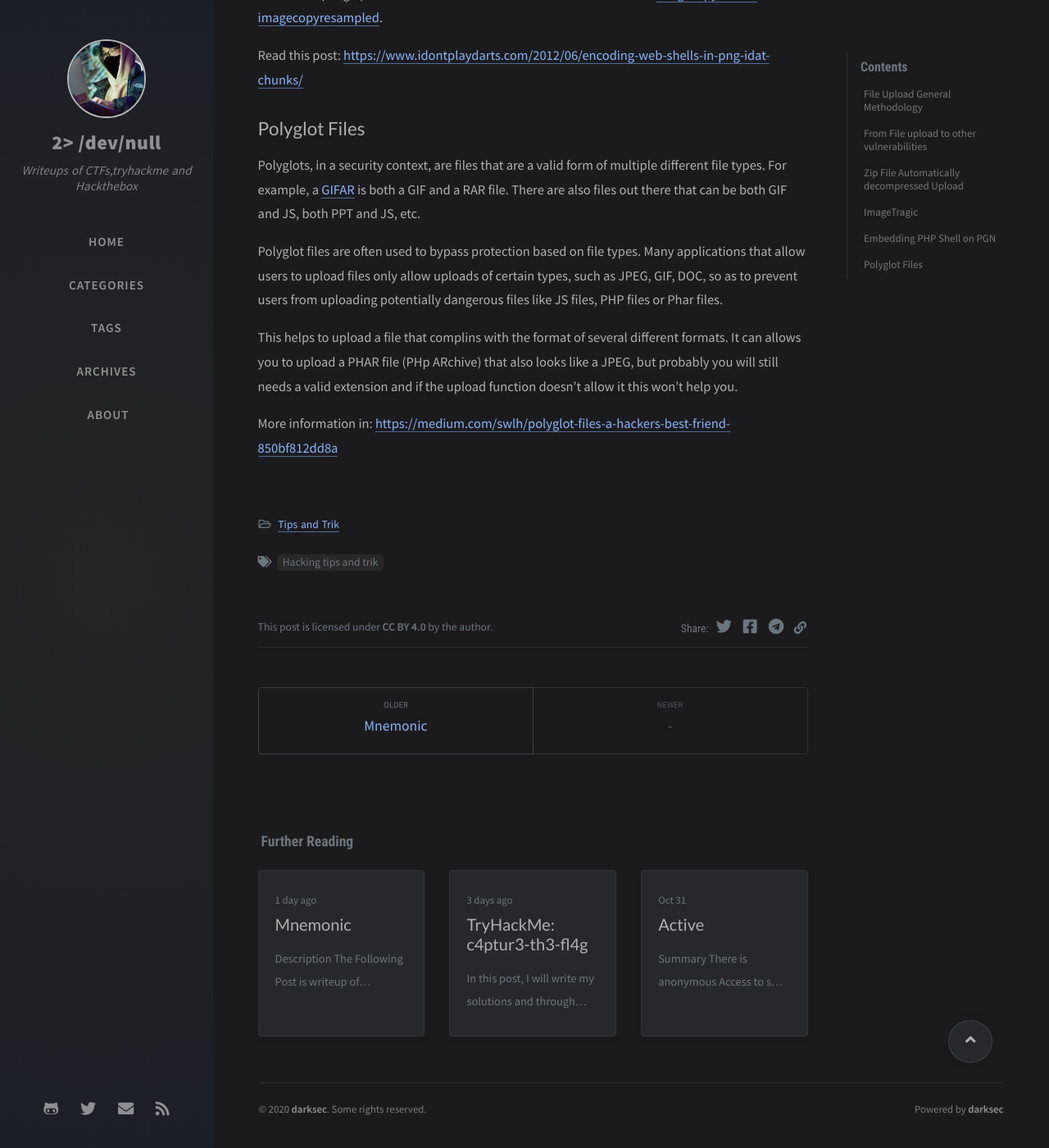
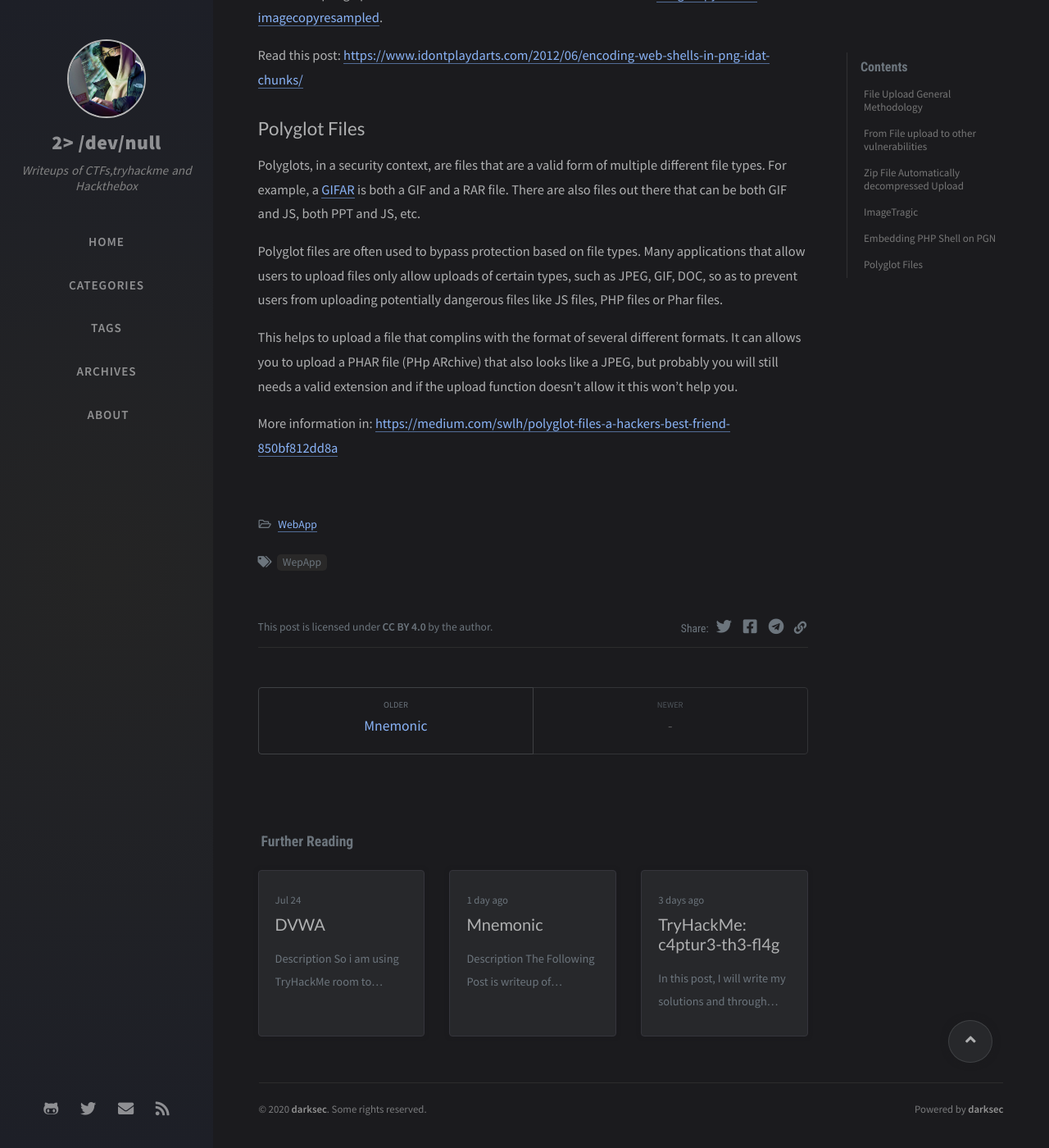
Before and after one commit to darksec1337/darksec1337.github.io, a Jekyll site: the page built from _posts/2020-12-20-Shell-upload-file.md, in a window 1280 px wide and 1400 px high, scrolled down 6763 px. Shown: the whole window at 82% size. Built offline with Jekyll 4.4.1, drawn with Linux system fonts in a browser that asks for light colours; nearby versions of some CDN libraries; comment, search, counter and statistics services are not loaded.

Commit message:
Update 2020-12-20-Shell-upload-file.md

```diff
--- a/_posts/2020-12-20-Shell-upload-file.md
+++ b/_posts/2020-12-20-Shell-upload-file.md
@@ -2,8 +2,8 @@
 layout: post
 title: Shell Upload File
 date: 2020-12-20 00:00:00 +5:30
-categories: [Tips and Trik]
-tags: [Hacking tips and trik] # add tag
+categories: [WebApp]
+tags: [WepApp] # add tag
 ---
 
 # File Upload
```
